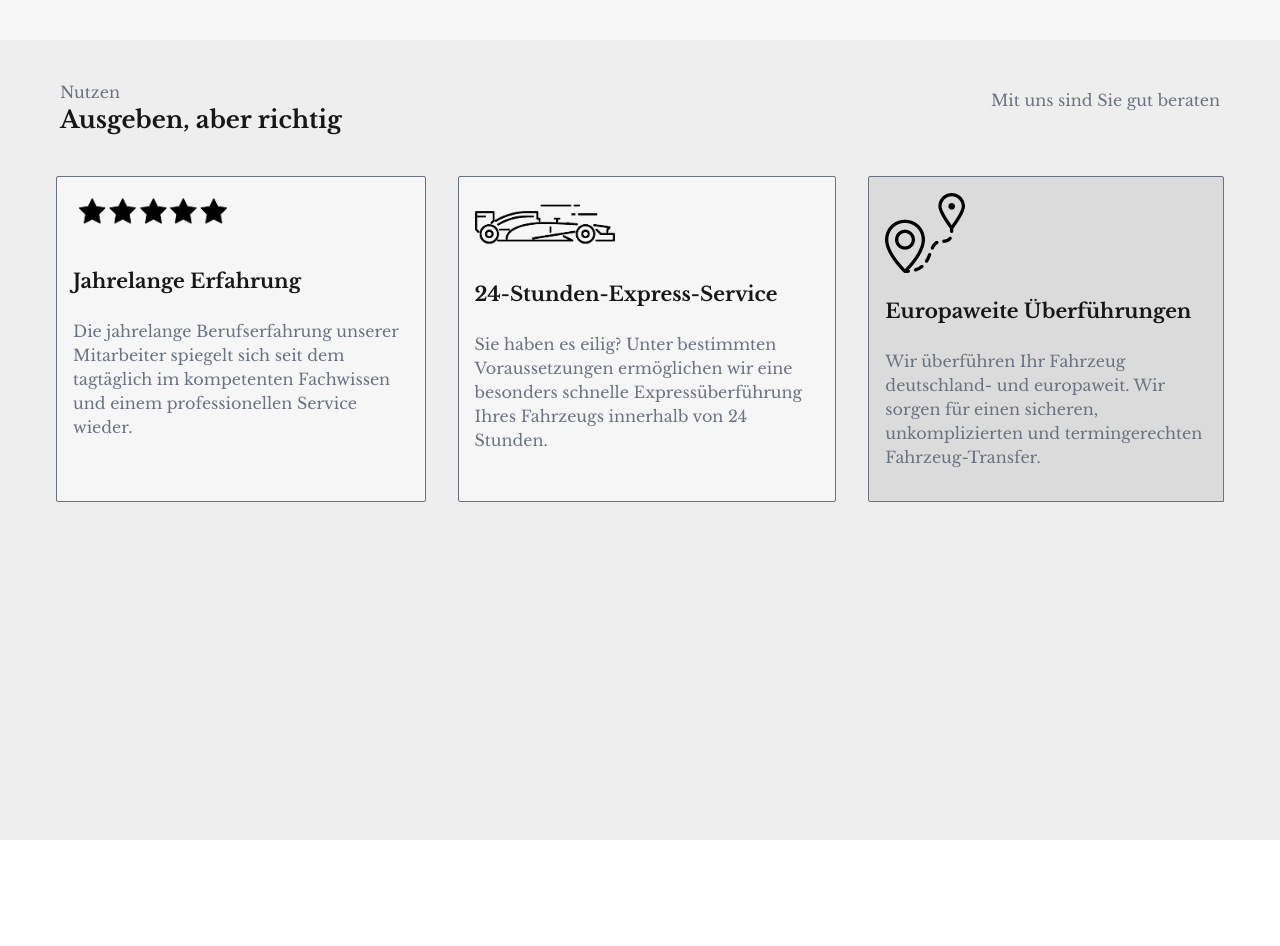
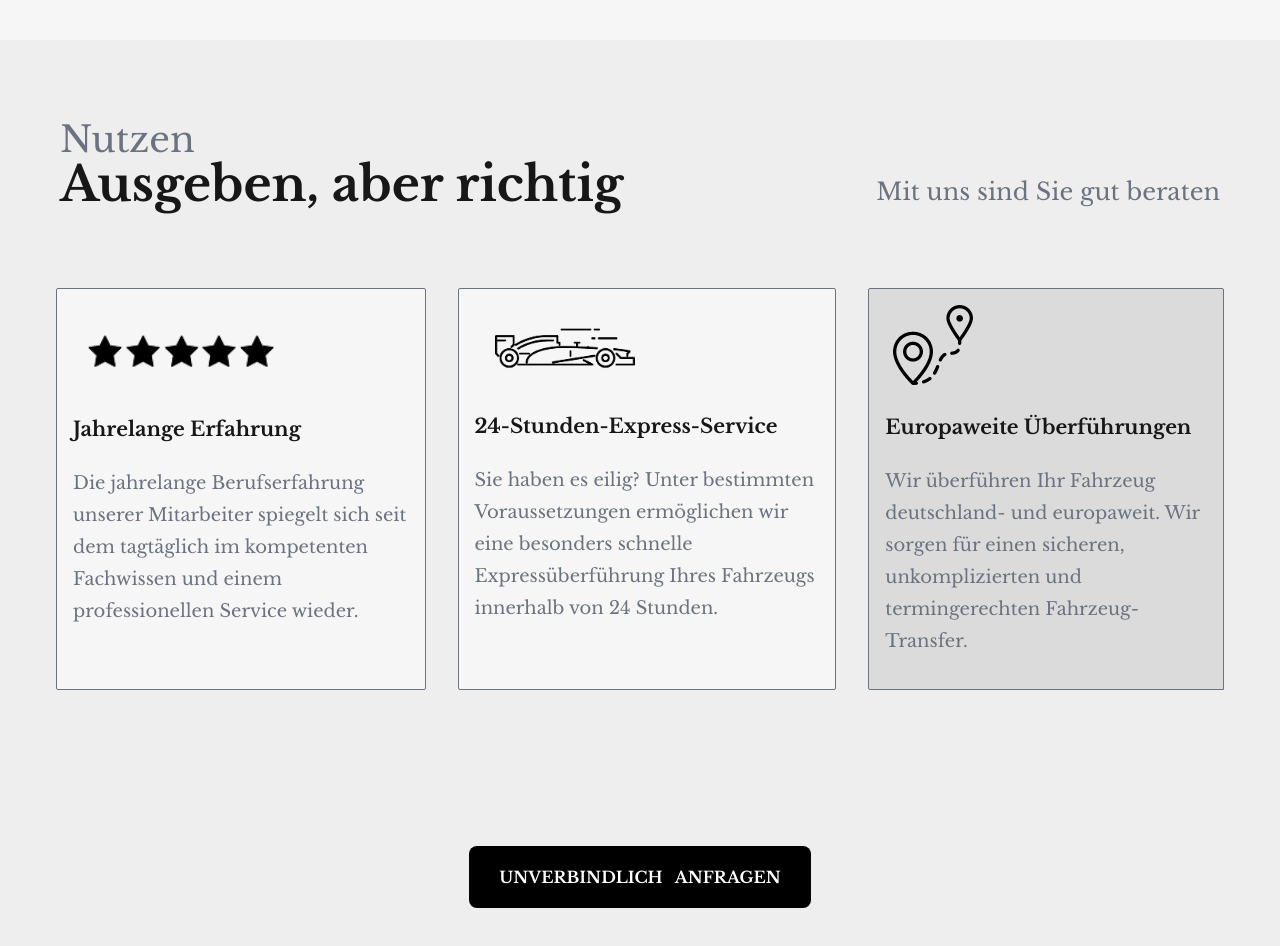
Before and after one commit to Lsgraalq/autotransfer, a Next.js app: page / in a window 1280 px wide. Shown: the part 2140-3086 px from the top of the page. Before the commit the page ends 2980 px from the top, so only its background shows below. Built offline with nearby package versions, Linux system fonts and the light colour scheme.

Commit message:
features section added

```diff
--- a/src/app/page.tsx
+++ b/src/app/page.tsx
@@ -141,37 +141,44 @@ export default function Home() {
           </div>
         </div>
 
-        <div className="why-us min-h-screen w-full pt-10 section-three">
+        <div className="why-us min-h-screen w-full pt-20 section-three">
           <div className="flex flex-col contaner">
 
-            <div className="flex sm:flex-row  flex-col pb-10  sm:justify-between px-5">
+            <div className="flex sm:flex-row  flex-col pb-10  sm:justify-between px-5 xl:pb-20 md:pb-15">
                 <div className="">
-                  <h2 className=" text-gray-500 text-md hidden sm:flex">Nutzen</h2>
-                  <h1 className="font-bold text-2xl">Ausgeben, aber richtig</h1>
+                  <h2 className=" text-gray-500 text-md hidden sm:flex sm:text-3xl  xl:text-4xl">Nutzen</h2>
+                  <h1 className="font-bold text-2xl sm:text-4xl xl:text-5xl">Ausgeben, aber richtig</h1>
                 </div>
-                <div className=" pt-2 flex sm:justify-end">
-                  <h2 className=" text-md sm:justify-end flex text-gray-500 ">Mit uns sind Sie gut beraten</h2>
+                <div className=" pt-2 flex sm:justify-end ">
+                  <h2 className=" text-md sm:justify-end flex text-gray-500 sm:text-2xl sm:pt-8  xl:pt-12">Mit uns sind Sie gut beraten</h2>
                 </div>
             </div>
 
             <div className="flex md:flex-row flex-col">
                 <div className="flex flex-col mx-4 mb-4 px-4 pb-4 border-1 gap-6 section-two border-gray-500 rounded-xs">
-                    <img src="/images/asd.png" alt="5 stars" className="flex justify-start   w-40"/>
-                    <h2 className="font-bold  text-xl">Jahrelange Erfahrung</h2>
-                    <p className="text-gray-500 leading-6 pb-4">Die jahrelange Berufserfahrung unserer Mitarbeiter spiegelt sich seit dem tagtäglich im kompetenten Fachwissen und einem professionellen Service wieder.</p>
+                    <img src="/images/asd.png" alt="5 stars" className="flex justify-start   w-40 xl:w-50 xl:pt-5 xl:ml-2"/>
+                    <h2 className="font-bold  text-xl xl:text-xl ">Jahrelange Erfahrung</h2>
+                    <p className="text-gray-500 leading-6 xl:leading-8 xl:text-lg pb-4">Die jahrelange Berufserfahrung unserer Mitarbeiter spiegelt sich seit dem tagtäglich im kompetenten Fachwissen und einem professionellen Service wieder.</p>
                 </div>
                 <div className="flex flex-col mx-4 mb-4 px-4 pb-4 border-1 gap-6 section-two border-gray-500 rounded-xs">
-                    <img src="/images/speed.png" alt="high speed" className="flex justify-start  mt-4 w-35"/>
-                    <h2 className="font-bold  text-xl">24-Stunden-Express-Service</h2>
-                    <p className="text-gray-500 leading-6 pb-4">Sie haben es eilig? Unter bestimmten Voraussetzungen ermöglichen wir eine besonders schnelle Expressüberführung Ihres Fahrzeugs innerhalb von 24 Stunden.</p>
+                    <img src="/images/speed.png" alt="high speed" className="flex justify-start  mt-4 w-35 xl:mt-7 xl:mb-2 xl:ml-5"/>
+                    <h2 className="font-bold  text-xl xl:text-xl">24-Stunden-Express-Service</h2>
+                    <p className="text-gray-500 leading-6 xl:leading-8 xl:text-lg pb-4">Sie haben es eilig? Unter bestimmten Voraussetzungen ermöglichen wir eine besonders schnelle Expressüberführung Ihres Fahrzeugs innerhalb von 24 Stunden.</p>
                 </div>
                 <div className="flex flex-col mx-4 mb-4 px-4 pb-4 border-1 gap-6 last-section rounded-br-[60] md:rounded-tr-[60] md:rounded-br-none border-gray-500 rounded-xs">
-                    <img src="/images/route.png" alt="excelent routing" className="flex justify-start  pt-4 w-20"/>
-                    <h2 className="font-bold  text-xl">Europaweite Überführungen</h2>
-                    <p className="text-gray-500 leading-6 pb-4">Wir überführen Ihr Fahrzeug deutschland- und europaweit. Wir sorgen für einen sicheren, unkomplizierten und termingerechten Fahrzeug-Transfer.</p>
+                    <img src="/images/route.png" alt="excelent routing" className="flex justify-start  pt-4 w-20 xl:ml-2 xl:mb-1"/>
+                    <h2 className="font-bold  text-xl xl:text-xl">Europaweite Überführungen</h2>
+                    <p className="text-gray-500 leading-6 xl:leading-8 xl:text-lg pb-4">Wir überführen Ihr Fahrzeug deutschland- und europaweit. Wir sorgen für einen sicheren, unkomplizierten und termingerechten Fahrzeug-Transfer.</p>
                 </div>
 
             </div>
+          </div>
+          <div className="button-wrapper pt-15 pb-10 xl:pt-35">
+            <Link href={'/form'} className="flex justify-center">
+                                <button className="btn-effect-18 uppercase font-bold leading-8">
+                                  Unverbindlich  &nbsp;   anfragen
+                                </button>
+                    </Link>
           </div>
         </div>
 
```
